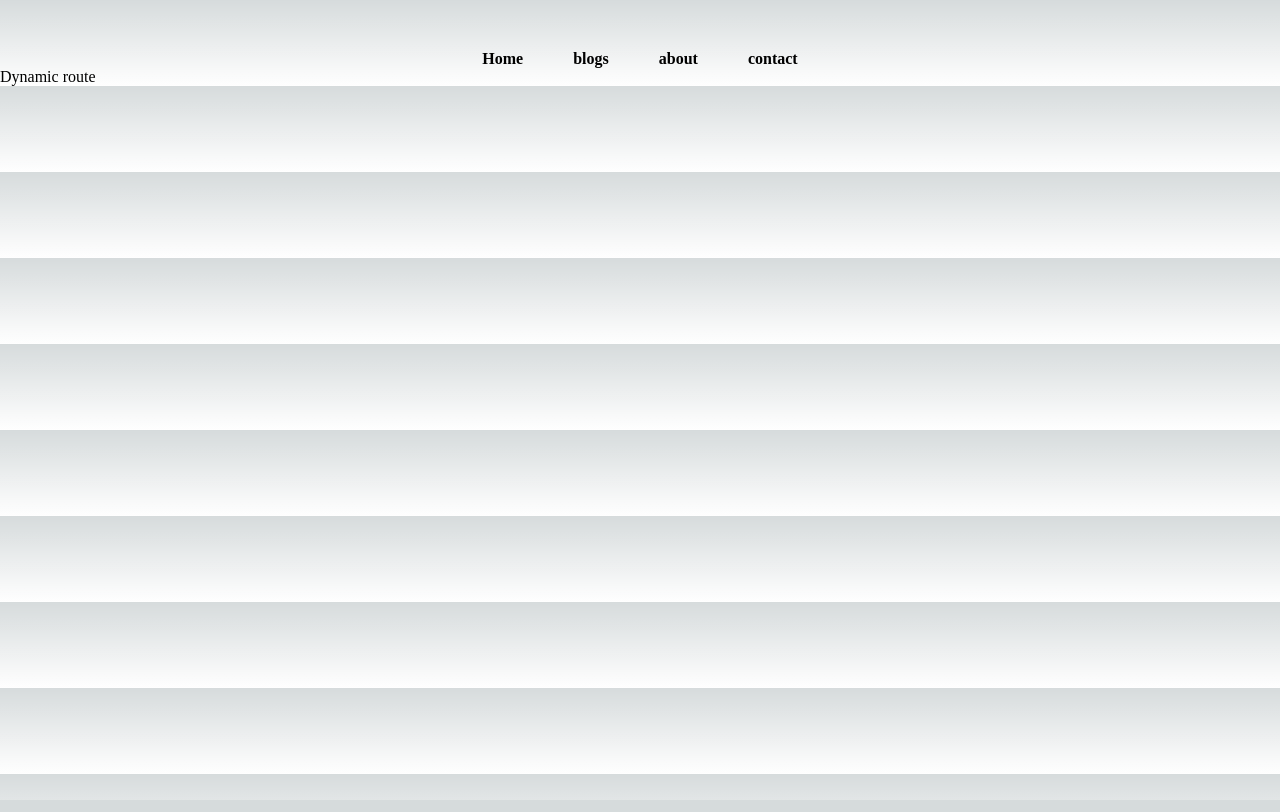
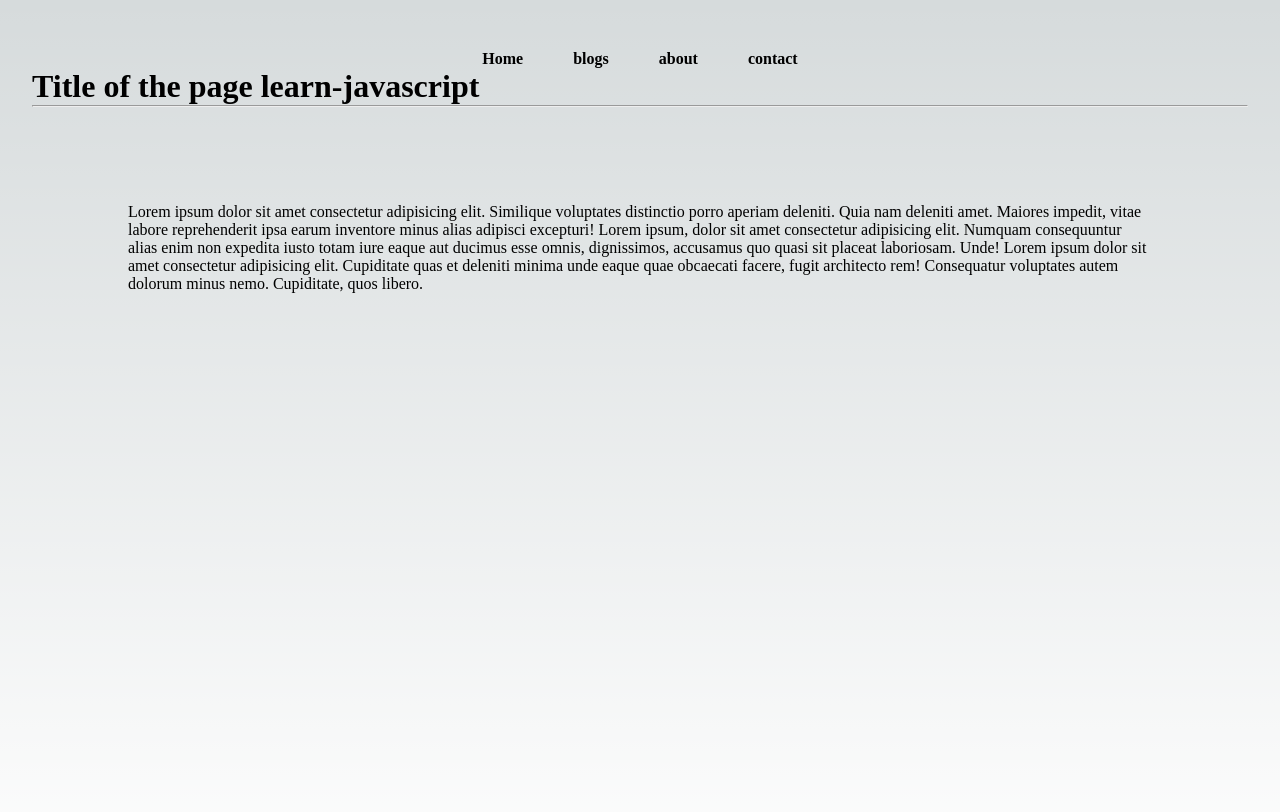
Before and after one commit to officialshrutakirti94/expo-coder, a Next.js app: page /blogpost/learn-javascript in a window 1280 px wide. Shown: the top 812 px of the page. Built offline with nearby package versions, Linux system fonts and the light colour scheme.

Commit message:
added blog functionality

```diff
--- /dev/null
+++ b/Blogdata/how-to-learn-javascript.json
@@ -0,0 +1,5 @@
+{
+    "title":"How to learn js",
+    "content":"JavaScript (JS) is a programming language for creating dynamic website content. With it, developers can update both HTML and CSS, making web pages more responsive and interactive for users. JavaScript was created in 1995 by Brendan Eich while working for Netscape Communications. At the time, the language was called Mocha, but it was renamed LiveScript and later JavaScript to improve its marketing appeal. Today, it’s one of the core technologies of the World Wide Web, and both the client and server sides use it.",
+    "author":"Shrutakirti Chakraborty"
+}
--- a/package.json
+++ b/package.json
@@ -13,6 +13,7 @@
     "eslint-config-next": "13.4.13",
     "next": "13.4.13",
     "react": "18.2.0",
-    "react-dom": "18.2.0"
+    "react-dom": "18.2.0",
+    "yarn": "^1.22.19"
   }
 }
--- a/src/pages/blogpost/[slug].js
+++ b/src/pages/blogpost/[slug].js
@@ -1,13 +1,23 @@
 import React from 'react'
 import  {useRouter } from 'next/router';
+import Styles from '@/styles/blogpost.module.css'
 
 
 const slug = () => {
     const router=useRouter();
+    const {slug}=router.query
     console.log(router.query)
   return (
+    <div className={Styles.container}>
+      <h1>Title of the page {slug}</h1>
+      <hr />
+      <div className={Styles.main}>
+        Lorem ipsum dolor sit amet consectetur adipisicing elit. Similique voluptates distinctio porro aperiam deleniti. Quia nam deleniti amet. Maiores impedit, vitae labore reprehenderit ipsa earum inventore minus alias adipisci excepturi!
+        Lorem ipsum, dolor sit amet consectetur adipisicing elit. Numquam consequuntur alias enim non expedita iusto totam iure eaque aut ducimus esse omnis, dignissimos, accusamus quo quasi sit placeat laboriosam. Unde!
+        Lorem ipsum dolor sit amet consectetur adipisicing elit. Cupiditate quas et deleniti minima unde eaque quae obcaecati facere, fugit architecto rem! Consequatur voluptates autem dolorum minus nemo. Cupiditate, quos libero.
+      </div>
+    </div>
 
-    <div>Dynamic route</div>
   )
 }
 
--- /dev/null
+++ b/src/styles/blogpost.module.css
@@ -0,0 +1,12 @@
+.main {
+    display: flex;
+    flex-direction: column;
+    justify-content: space-between;
+    align-items: center;
+    padding: 6rem;
+    min-height: 100vh;
+  }
+
+  .container{
+    padding: 0 2rem;
+  }
--- /dev/null
+++ b/src/styles/blogs.module.css
@@ -0,0 +1,8 @@
+.main {
+    display: flex;
+    flex-direction: column;
+    justify-content: space-between;
+    align-items: center;
+    padding: 6rem;
+    min-height: 100vh;
+  }
```
Also changed, not shown: src/pages/blogs.js (+24 -1 lines), 1 other file (tests, documents, lock files or other folders).
